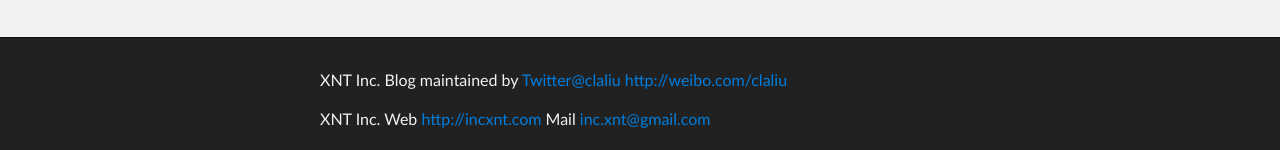
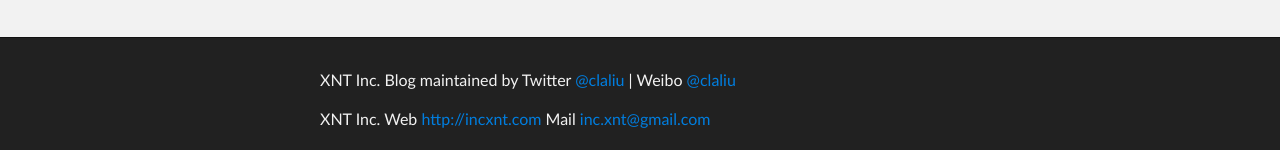
Before and after one commit to incxnt/xntblog, a plain HTML site: page 20121227-shapefile-rich-content.html in a window 1280 px wide. Shown: the part 550-700 px from the top of the page. Drawn offline with Linux system fonts and the light colour scheme.

Commit message:
shape index

```diff
--- a/20121227-shapefile-rich-content.html
+++ b/20121227-shapefile-rich-content.html
@@ -36,8 +36,8 @@
     <!-- FOOTER  -->
     <div id="footer_wrap" class="outer">
       <footer class="inner">
-        <p class="copyright">XNT Inc. Blog maintained by <a href="https://twitter.com/claliu">Twitter@claliu</a>
-          <a href="http://weibo.com/claliu">http://weibo.com/claliu</a></p>
+        <p class="copyright">XNT Inc. Blog maintained by Twitter <a href="https://twitter.com/claliu">@claliu</a> |
+          Weibo <a href="http://weibo.com/claliu">@claliu</a></p>
         <p>XNT Inc. Web <a href="http://incxnt.com">http://incxnt.com</a> Mail <a href="mailto:inc.xnt@gmail.com">inc.xnt@gmail.com</a></p>
         <p>Published with <a href="http://pages.github.com">GitHub Pages</a></p>
       </footer>
```
Also changed, not shown: index.html (+2 -2 lines).
